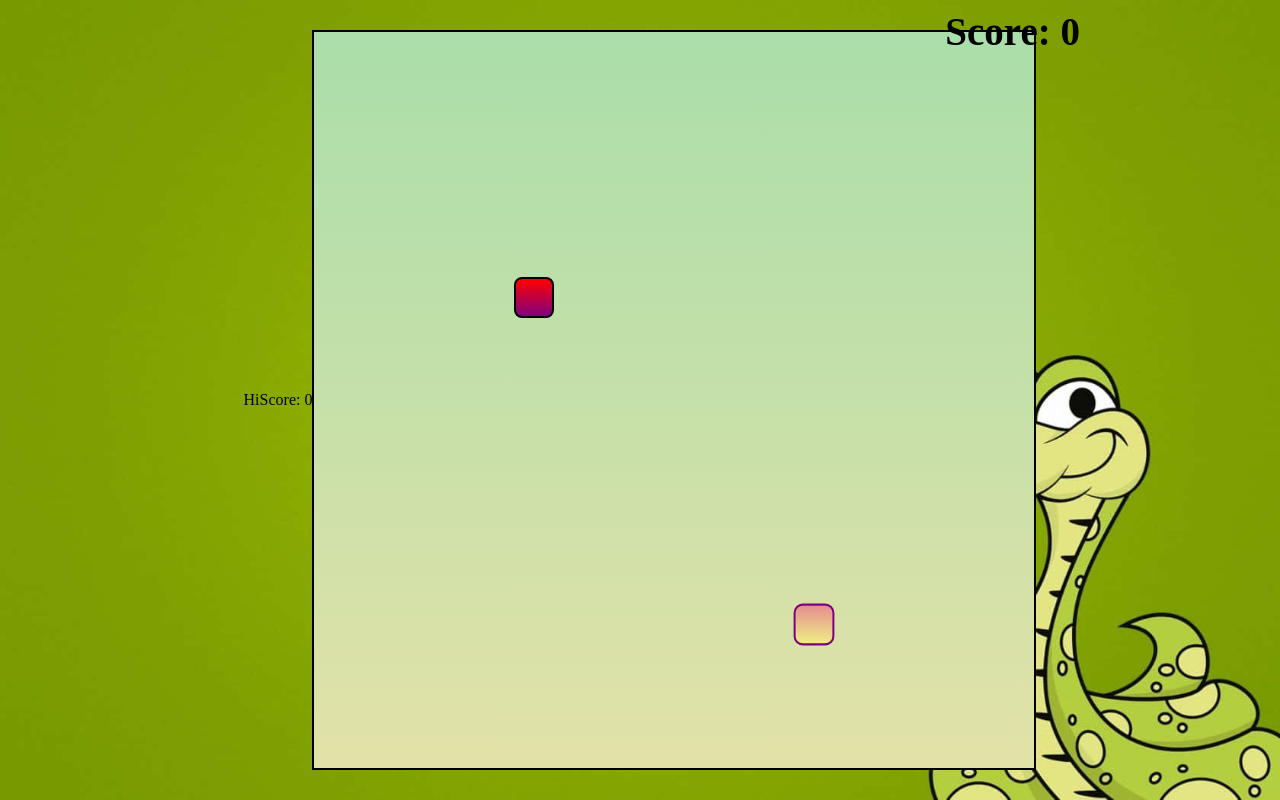
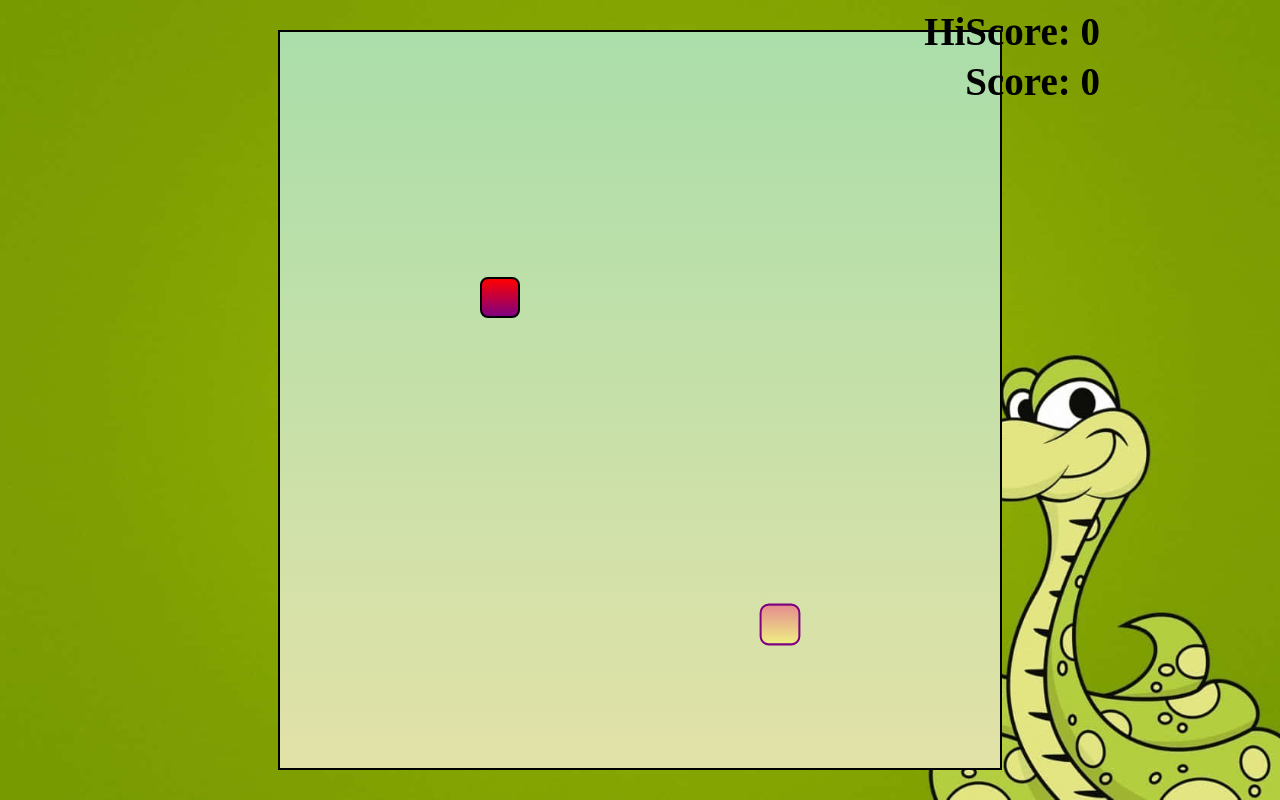
Before and after one commit to Akramdhali12/Snake-Game, a plain HTML site: page index.html in a window 1280 px wide. Drawn offline with Linux system fonts and the light colour scheme.

Commit message:
final update

```diff
--- a/css/style.css
+++ b/css/style.css
@@ -13,8 +13,15 @@
 }
 #scoreBox{
     position: absolute;
+    top: 59px;
+    right: 180px;
+    font-size: 39px;
+    font-weight: bold;
+}
+#hiscoreBox{
+    position: absolute;
     top: 9px;
-    right: 200px;
+    right: 180px;
     font-size: 39px;
     font-weight: bold;
 }
--- a/index.html
+++ b/index.html
@@ -8,8 +8,8 @@
 </head>
 <body>
     <div class="body">
+        <div id="hiscoreBox">HiScore: 0</div>
         <div id="scoreBox">Score: 0</div>
-        <div id="hiscoreBox">HiScore: 0</div>
         <div id="board"> </div>
     </div>
 </body>
--- a/js/index.js
+++ b/js/index.js
@@ -4,6 +4,9 @@ const foodSound = new Audio('audio file name');
 const gameOverSound = new Audio('audio file name');
 const moveSound = new Audio('audio file name');
 const musicSound = new Audio('audio file name');
+const hiscoreBox = document.getElementById('hiscoreBox');
+const scoreBox = document.getElementById('scoreBox');
+let hiscoreval;
 let speed = 5;
 let score = 0;
 let lastPaintTime = 0;
@@ -52,11 +55,11 @@ function gameEngine(){
     if(snakeArr[0].y === food.y && snakeArr[0].x === food.x){
         foodSound.play();
         score += 1;
-        // if(score>hiscoreval){
-        //     hiscoreval = score;
-        //     localStorage.setItem("hiscore", JSON.stringify(hiscoreval))
-        //     hiscoreBox.innerHTML = "HiScore: "+ hiscoreval;
-        // }
+        if(score>hiscoreval){
+            hiscoreval = score;
+            localStorage.setItem("hiscore", JSON.stringify(hiscoreval))
+            hiscoreBox.innerHTML = "HiScore: " + hiscoreval;
+        }
         scoreBox.innerHTML = "Score: "+ score;
         snakeArr.unshift({x: snakeArr[0].x + inputDir.x , y:snakeArr[0].y + inputDir.y});
         let a=2;
@@ -92,16 +95,16 @@ function gameEngine(){
         board.appendChild(foodElement);
 }
 
-
+//localStorage.clear() aei method use korbo console ae.for clear localStorage.
 //main logic starts here
-// let hiscore = localStorage.getItem("hiscore");
-// if(hiscore === null){
-//     hiscoreval = 0;
-//     localStorage.setItem("hiscore", JSON.stringify(hiscoreval))
-// }else{
-//     hiscoreval = JSON.parse(hiscore);
-//     hiscoreBox.innerHTML = "HiScore: " + hiscore;
-// }
+let hiscore = localStorage.getItem("hiscore");
+if(hiscore === null){
+    hiscoreval = 0;
+    localStorage.setItem("hiscore", JSON.stringify(hiscoreval));
+}else{
+    hiscoreval = JSON.parse(hiscore);
+    hiscoreBox.innerHTML = "HiScore: " + hiscore;
+}
 
 window.requestAnimationFrame(main);
 window.addEventListener('keydown',e=>{
```
